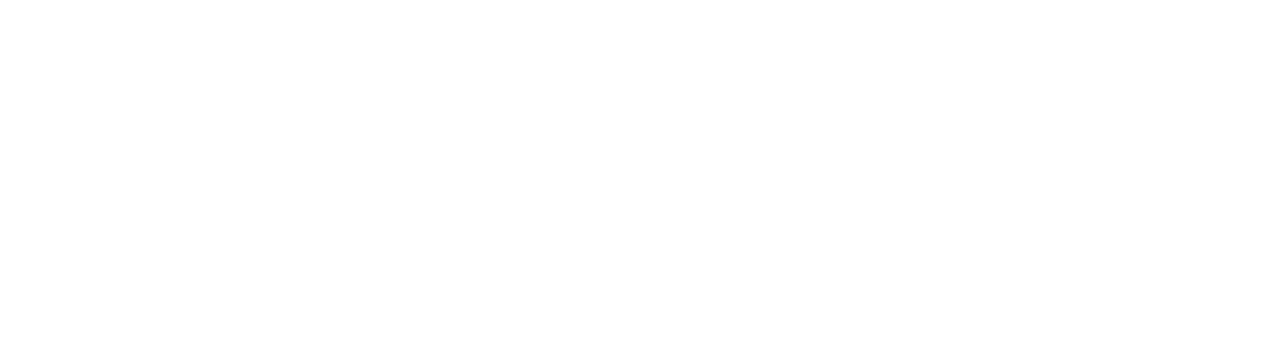
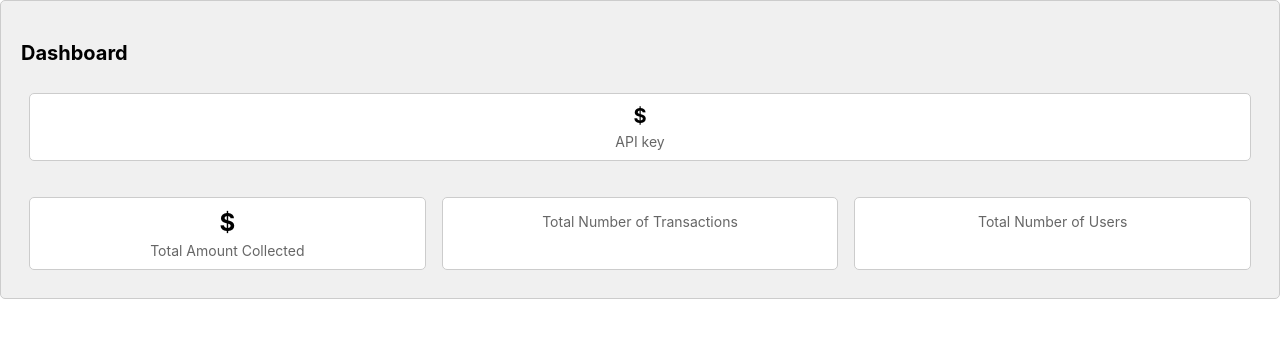
Before and after one commit to gitshreevatsa/ICP-hackathon, a React (Create React App) app: page /profile in a window 1280 px wide. Before the commit this address had no page. Shown: the top 338 px of the page. Built offline with nearby package versions, Linux system fonts and the light colour scheme.

Commit message:
Give me money 🤑 you fucker

```diff
--- a/package.json
+++ b/package.json
@@ -9,6 +9,7 @@
     "@testing-library/jest-dom": "^5.17.0",
     "@testing-library/react": "^13.4.0",
     "@testing-library/user-event": "^13.5.0",
+    "axios": "^1.6.1",
     "crypto-js": "^4.2.0",
     "jsonwebtoken": "^9.0.2",
     "react": "^18.2.0",
--- a/src/App.js
+++ b/src/App.js
@@ -5,14 +5,10 @@ import {
   Route,
   Routes,
 } from "react-router-dom";
-
-// import { defaultProviders } from "@connect2ic/core/providers";
-// import { createClient } from "@connect2ic/core";
-// import { Connect2ICProvider } from "@connect2ic/react";
-// import { AstroX } from "@connect2ic/core/providers/astrox"
-// import { PlugWallet } from "@connect2ic/core/providers/plug-wallet"
+import { UserProvider } from './components/UserContext';
 
 import LandingPage from "./components/LandingPage";
+import Dashboard from "./components/Dashboard";
 
 // const client = createClient({
 //   providers: [
@@ -21,6 +17,7 @@ import LandingPage from "./components/LandingPage";
 // });
 function App() {
   return (
+    <UserProvider>
     <Router>
       <Routes>
         <Route
@@ -31,8 +28,10 @@ function App() {
             // </Connect2ICProvider>
           }
         />
+        <Route path="/profile" element={<Dashboard/>} />
       </Routes>
     </Router>
+    </UserProvider>
   );
 }
 
--- a/src/components/Dashboard.css
+++ b/src/components/Dashboard.css
@@ -14,11 +14,13 @@
 
   .stat {
     flex: 1;
+    flex-direction: row;
     text-align: center;
     padding: 10px;
     background-color: #fff;
     border: 1px solid #ccc;
     border-radius: 5px;
+    margin: 0.5rem;
   }
 
   .stat-value {
@@ -26,6 +28,14 @@
     font-weight: bold;
   }
 
+  .stat-api{
+    font-size: 1.25rem;
+    font-weight: bold;
+    white-space: nowrap;
+    overflow: hidden;
+    text-overflow: ellipsis;
+  }
+
   .stat-label {
     font-size: 14px;
     color: #666;
--- a/src/components/Dashboard.js
+++ b/src/components/Dashboard.js
@@ -2,12 +2,13 @@
 import React, { useState, useEffect } from 'react';
 import './Dashboard.css'; // Import CSS for styling
 import Loader from './Loader';
+import { useUser } from './UserContext';
 
-function Dashboard(apiKey) {
+function Dashboard() {
   const [totalAmount, setTotalAmount] = useState(0);
   const [totalTransactions, setTotalTransactions] = useState(0);
   const [totalUsers, setTotalUsers] = useState(0);
-
+  const { user, updateUser } = useUser();
 
   // Simulated data fetching (replace with actual data retrieval)
   useEffect(() => {
@@ -17,17 +18,24 @@ function Dashboard(apiKey) {
   return (
     <div className="dashboard-container">
       <h2>Dashboard</h2>
+      {console.log(user)}
       <div className="dashboard-stats">
         <div className="stat">
-          <div className="stat-value">${totalAmount.toFixed(2)}</div>
+          <div className="stat-api">${user?.apiKey}</div>
+          <div className="stat-label">API key</div>
+        </div>
+      </div>
+      <div className='dashboard-stats'>
+        <div className="stat">
+          <div className="stat-value">${user?.totalAmount?.toFixed(2)}</div>
           <div className="stat-label">Total Amount Collected</div>
         </div>
         <div className="stat">
-          <div className="stat-value">{totalTransactions}</div>
+          <div className="stat-value">{user?.totalTransactions}</div>
           <div className="stat-label">Total Number of Transactions</div>
         </div>
         <div className="stat">
-          <div className="stat-value">{totalUsers}</div>
+          <div className="stat-value">{user?.totalUsers}</div>
           <div className="stat-label">Total Number of Users</div>
         </div>
       </div>
--- a/src/components/LandingPage.js
+++ b/src/components/LandingPage.js
@@ -1,7 +1,9 @@
 import React, { useEffect, useState } from "react";
 import "./LandingPage.css";
 import hmacSHA512 from 'crypto-js/hmac-sha512';
-import Dashboard from "./Dashboard";
+import { useNavigate } from "react-router-dom";
+import axios from "axios";
+import { useUser } from './UserContext';
 
 const { AuthClient } = require("@dfinity/auth-client");
 function LandingPage() {
@@ -10,25 +12,19 @@ function LandingPage() {
   //     console.log("Connected to ", activeProvider, "with principal", principal);
   //   },
   // });
-  const [wallet, setWallet] = useState(null);
+  const [wallet, setWallet] = useState( );
   const [apiKey, setApiKey] = useState(null);
-  const [address, setAddress] = useState("");
+  //
+  const { user, updateUser } = useUser();
+  //
   const [callBackUrl, setCallBackUrl] = useState("");
   const [subscriptionFee, setSubscriptionFee] = useState(0);
   const [details, setDetails] = useState("");
   const [error, setError] = useState(""); // State for error message
+  const navigate = useNavigate()
 
   // add logic for connecting wallet
   async function connectWallet() {
-    // const authClient = await AuthClient.create();
-    // await authClient.login();
-    // const identity = await authClient.getIdentity();
-    // const principal = identity.getPrincipal().toString();
-    // console.log("Connected to ", principal);
-    // console.log("Identity: ", identity);
-    // console.log(identity.getKeyPair())
-    // setWallet(principal);
-
     const publicKey = await window.ic.plug.requestConnect();
     console.log("Connected to ", publicKey);
 
@@ -36,30 +32,56 @@ function LandingPage() {
     console.log(window.ic.plug.sessionManager.sessionData);
     console.log(window.ic.plug.sessionManager.sessionData.principalId);
     setWallet(window.ic.plug.sessionManager.sessionData.principalId);
+    {publicKey && navigate("/profile")}
   }
 
   // add logic for generating API key
-  function generateAPIKey(e) {
-    e.preventDefault();
-    // add logic for generating API key
-    if (!address || !callBackUrl || !subscriptionFee || !details) {
-      setError("Please fill in all required details.");
-      return; // Don't proceed if fields are empty
-    }else{
+  function generateAPIKey(){
       const randomGenerator = Math.random().toString(36).slice(2);
-      const apiKey = hmacSHA512(randomGenerator, address).toString();
+      const apiKey = hmacSHA512(randomGenerator, wallet).toString();
       console.log(apiKey);
       setApiKey(apiKey);
+  }
+
+  const registerUser = async() => {
+    if (!callBackUrl || !subscriptionFee || !details || !apiKey) {
+      setError("Please fill in all required details.");
+      return;
+    }
+    const data = {
+      walletAddress:wallet,
+      amount: subscriptionFee,
+      details: details,
+      callBackUrl: callBackUrl,
+      apiKey:apiKey
+    }
+    try{
+      const res = await axios.post("http://localhost:5000/api/register", data)
+      {updateUser(res?.data.user)}
+      console.log(res)
+    }
+    catch(err){
+      console.log(err)
     }
   }
 
-  function moveToProfile() {
-
-    // add logic for moving to profile page
+  const getKey = async() => {
+    try{
+       const res  = await axios.get(`http://localhost:5000/api/login?walletAddress=${wallet}`);
+       updateUser(res?.data.user);
+       {res?.data.exists && navigate("/profile")}
+    }
+    catch(err){
+       console.log(err);
+    }
+  }
+  const handleClick = () => {
+    navigate("/profile")
   }
   useEffect(() => {
     // call the backend api with wallet address and user profile
-
+    {wallet && getKey()}
+    {wallet && generateAPIKey()}
   }, [wallet]);
 
   return (
@@ -69,24 +91,16 @@ function LandingPage() {
         Generate an API key after connecting your wallet and filling in the
         details.
       </p>
-
+     {console.log(user)}
       {wallet ? (
         <div>
           <h1>Wallet Connected</h1>
           <p>Wallet Address: {wallet}</p>
 
-          {apiKey ? (
-            <button className="profile-button" onClick={moveToProfile}>My Profile</button>
+          {user ? (
+            <button className="profile-button" onClick={handleClick}>My Profile</button>
           ) : (
-            <form onSubmit={generateAPIKey} className="api-key-form">
-              <label>Enter wallet address</label>
-              <input
-                type="text"
-                placeholder="Enter wallet address"
-                value={address}
-                onChange={(e) => setAddress(e.target.value)}
-                required
-              />
+            <div>
               <label>Enter Details for your customer</label>
               <input
                 type="text"
@@ -112,11 +126,11 @@ function LandingPage() {
                 required
               />
               <div className="button-container">
-                <button className="generate-api-key-button">
+                <button className="generate-api-key-button" onClick={registerUser}>
                   Generate API Key
                 </button>
               </div>{" "}
-            </form>
+            </div>
           )}
           {error && <p className="error-message">{error}</p>}
         </div>
--- /dev/null
+++ b/src/components/UserContext.js
@@ -0,0 +1,30 @@
+import React, { createContext, useContext, useState } from 'react';
+
+// Create a context to hold user data
+const UserContext = createContext();
+
+// Create a custom hook to access the user context
+export const useUser = () => useContext(UserContext);
+
+// Create a UserProvider component to wrap the app with
+export const UserProvider = ({ children }) => {
+  // State to hold user data
+  const [user, setUser] = useState({});
+
+  // Function to update user data
+  const updateUser = (userData) => {
+    setUser(userData);
+  };
+
+  // Value to be provided by the context
+  const contextValue = {
+    user,
+    updateUser,
+  };
+
+  return (
+    <UserContext.Provider value={contextValue}>
+      {children}
+    </UserContext.Provider>
+  );
+};
```
Also changed, not shown: 1 other file (tests, documents, lock files or other folders).
